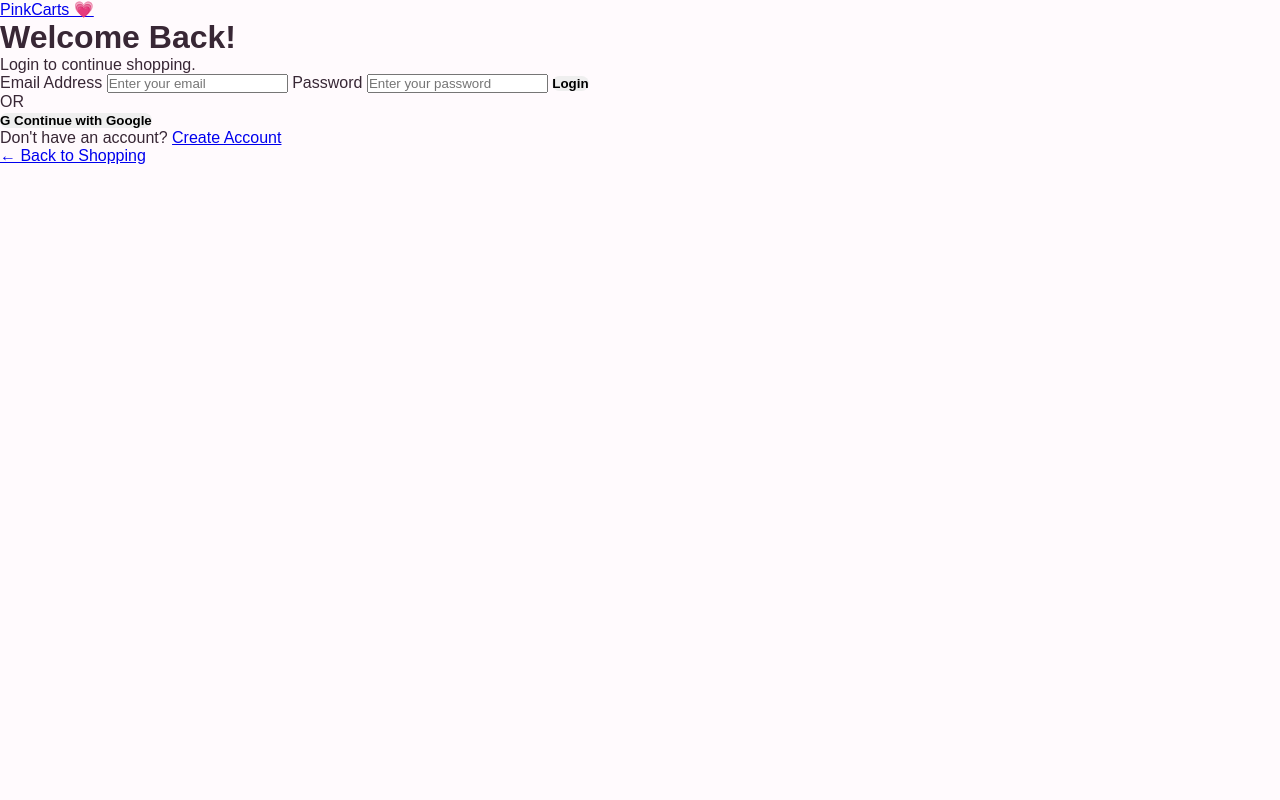
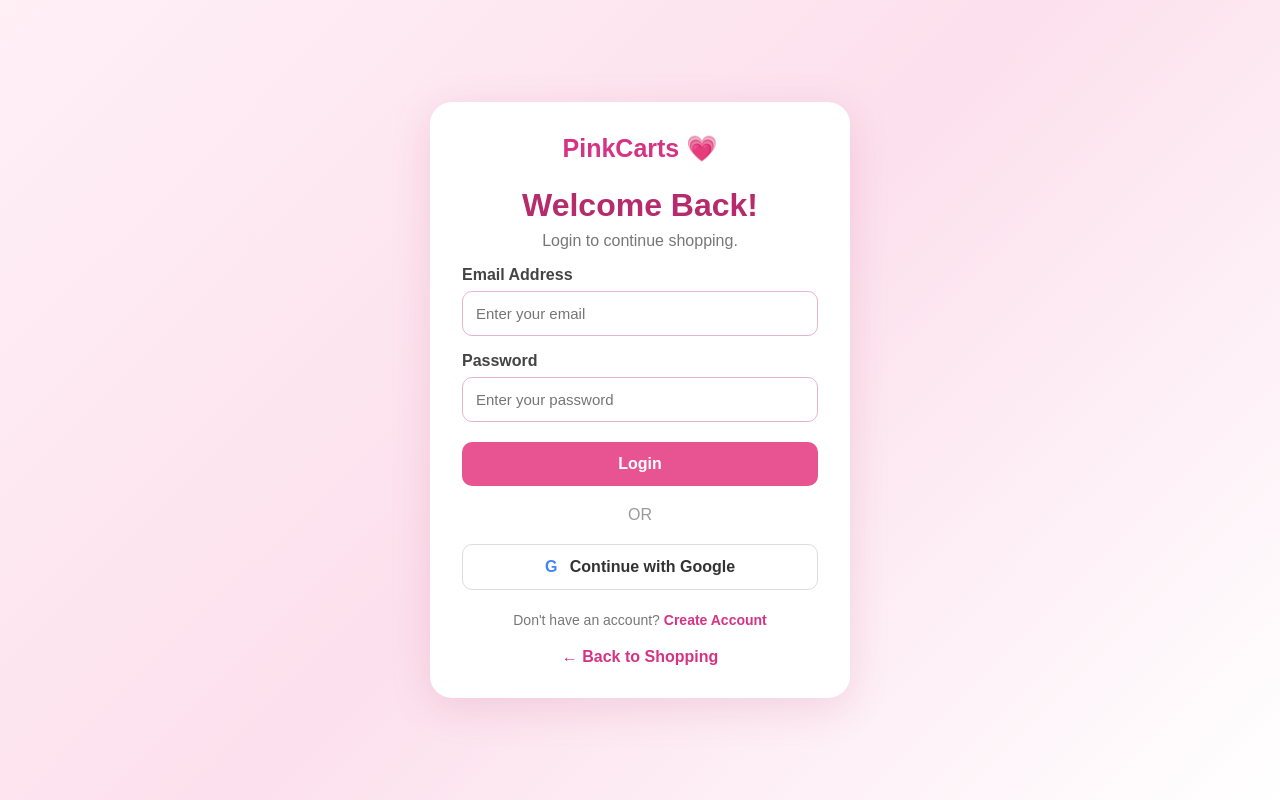
Before and after one commit to KRISHNAKAMALIKA/PinkCarts, a website: page login.html in a window 1280 px wide. Drawn offline with Linux system fonts and the light colour scheme.

Commit message:
Add styles for authentication pages

```diff
--- a/style.css
+++ b/style.css
@@ -321,3 +321,141 @@
         grid-template-columns: 1fr;
     }
 }
+
+/* Separate Login and Registration pages */
+.auth-page {
+    min-height: 100vh;
+    margin: 0;
+    padding: 30px 16px;
+    box-sizing: border-box;
+    display: flex;
+    align-items: center;
+    justify-content: center;
+    background: linear-gradient(135deg, #fff0f6, #fce0ed, #ffffff);
+    font-family: Arial, sans-serif;
+}
+
+.auth-card {
+    width: 100%;
+    max-width: 420px;
+    box-sizing: border-box;
+    padding: 32px;
+    border-radius: 22px;
+    background: white;
+    box-shadow: 0 10px 40px rgba(180, 55, 110, 0.15);
+}
+
+.auth-logo {
+    display: block;
+    margin-bottom: 24px;
+    color: #d63384;
+    font-size: 25px;
+    font-weight: bold;
+    text-decoration: none;
+    text-align: center;
+}
+
+.auth-card h1 {
+    margin-bottom: 8px;
+    color: #b52b6c;
+    text-align: center;
+}
+
+.auth-card > p {
+    color: #777;
+    text-align: center;
+}
+
+.auth-card label {
+    display: block;
+    margin: 16px 0 7px;
+    font-weight: bold;
+    color: #444;
+}
+
+.auth-card input {
+    width: 100%;
+    padding: 13px;
+    box-sizing: border-box;
+    border: 1px solid #e6b5cc;
+    border-radius: 10px;
+    font-size: 15px;
+}
+
+.auth-card input:focus {
+    outline: 2px solid #e75491;
+    border-color: transparent;
+}
+
+.auth-submit,
+.google-button {
+    width: 100%;
+    padding: 13px;
+    margin-top: 20px;
+    border-radius: 10px;
+    font-size: 16px;
+    cursor: pointer;
+}
+
+.auth-submit {
+    color: white;
+    background: #e75491;
+    border: none;
+    font-weight: bold;
+}
+
+.auth-submit:hover {
+    background: #cc3979;
+}
+
+.auth-submit:disabled {
+    opacity: 0.6;
+    cursor: wait;
+}
+
+.google-button {
+    margin-top: 0;
+    background: white;
+    border: 1px solid #ddd;
+    color: #333;
+}
+
+.google-button strong {
+    color: #4285f4;
+    margin-right: 8px;
+}
+
+.auth-divider {
+    margin: 20px 0;
+    text-align: center;
+    color: #999;
+}
+
+.auth-bottom {
+    margin-top: 22px;
+    font-size: 14px;
+}
+
+.auth-bottom a,
+.back-link {
+    color: #d63384;
+    font-weight: bold;
+    text-decoration: none;
+}
+
+.back-link {
+    display: block;
+    margin-top: 20px;
+    text-align: center;
+}
+
+#message {
+    overflow-wrap: anywhere;
+    font-size: 14px;
+}
+
+@media (max-width: 480px) {
+    .auth-card {
+        padding: 24px 20px;
+    }
+}
```
